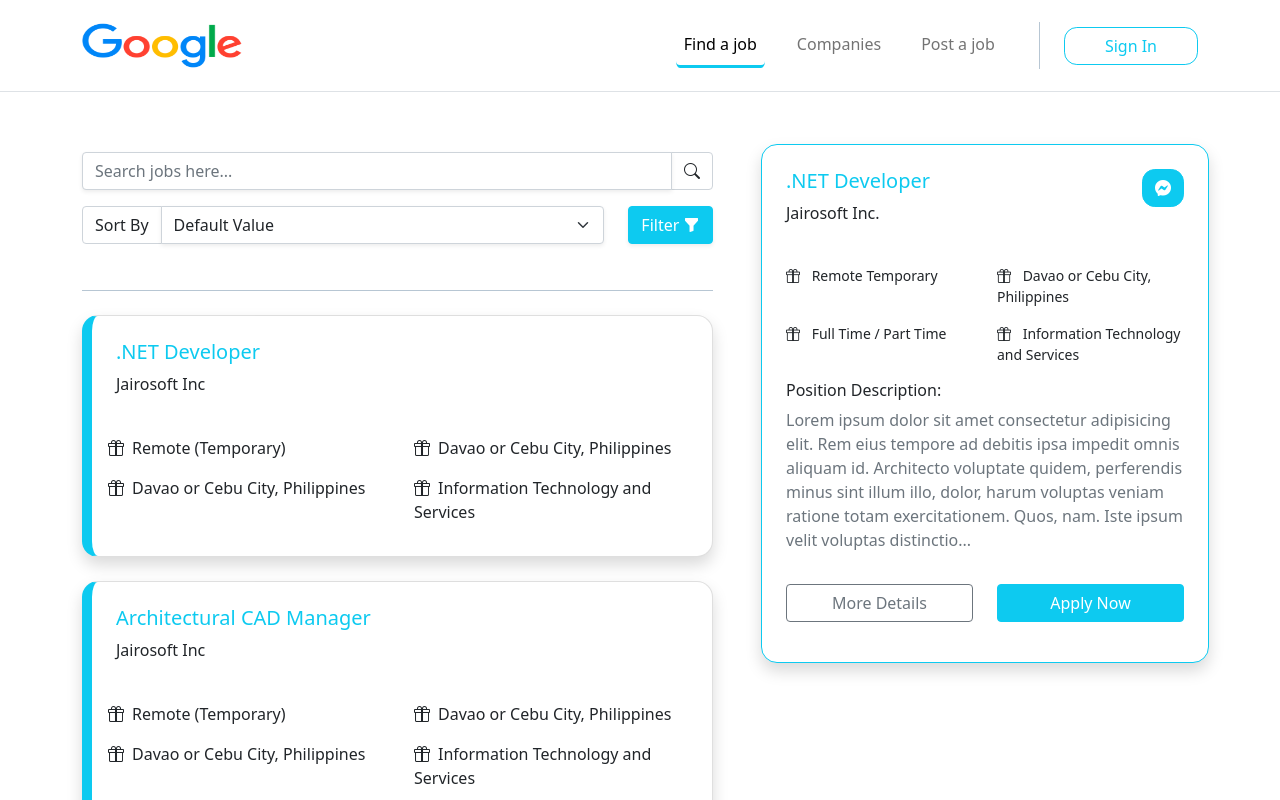
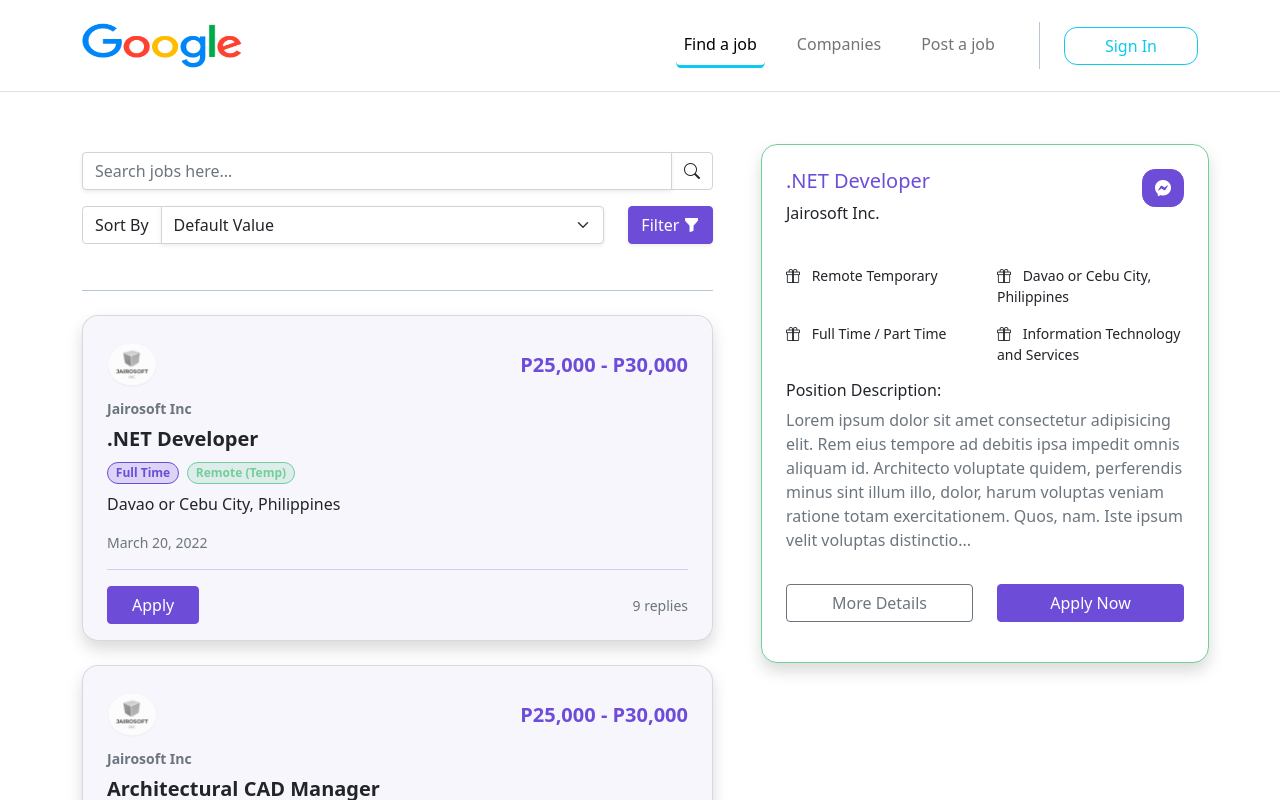
Before and after one commit to hansel-cmd/nextjs-jairocomponents, a Next.js app: page /listing in a window 1280 px wide. Shown: the top 800 px of the page. Built offline with nearby package versions, Linux system fonts and the light colour scheme.

Commit message:
updated long card styling

```diff
--- a/components/LongCard.js
+++ b/components/LongCard.js
@@ -1,26 +1,37 @@
-const LongCard = ({details,setJob}) => {
+const LongCard = ({ details, setJob }) => {
     return (
-        <div className="card rounded-5 border-highlight-left mb-4 shadow" role="button" onClick={setJob}>
-            <div className="card-header no-border-bottom bg-transparent pt-4 px-4">
-                <h5 className="text-info">{details.title}</h5>
-                <p className="fs-6">{details.company}</p>
-            </div>
-            <div className="card-body">
+        <div className="card rounded-5 bg-outline-primary-opacity-5 primary-hover mb-4 shadow" role="button" onClick={setJob}>
+            <div className="card-header no-border-bottom bg-transparent pt-4 px-4 pb-0">
+                <div className="row">
+                    <div className="col-12 d-flex align-items-center justify-content-between">
+                        <h5 className="text-info">
+                            <span className="navbar-brand">
+                                <img src="/logo2.png" alt="" width="50" height="50" />
+                            </span>
 
-                <div className="row">
-                    <div className="col-md-6">
-                        <p><span className="pe-2"><i className="bi bi-gift"></i></span>{details.workLocation}</p>
-                    </div>
-                    <div className="col-md-6">
-                        <p><span className="pe-2"><i className="bi bi-gift"></i></span>{details.companyLocation}</p>
+                        </h5>
+                        <h5 className="text-info fw-bold">
+                            P25,000 - P30,000
+                        </h5>
                     </div>
                 </div>
-                <div className="row">
-                    <div className="col-md-6">
-                        <p><span className="pe-2"><i className="bi bi-gift"></i></span>{details.companyLocation}</p>
+            </div>
+            <div className="card-body pt-0 px-4">
+                <p className="fs-7 mb-2 text-secondary fw-bold">{details.company}</p>
+                <h5 className="text-dark fw-bold">{details.title}</h5>
+                <div className="pb-2">
+                    <button className="badge bg-outline-primary-opacity-20 rounded-pill me-2">Full Time</button>
+                    <button className="badge bg-outline-info-opacity-20 rounded-pill me-2">Remote (Temp)</button>
+                </div>
+                <p className="text-dark">{details.companyLocation}</p>
+                <p className="fs-7 text-secondary">March 20, 2022</p>
+                <hr />
+                <div className="row align-items-center">
+                    <div className="col">
+                        <button type="button" className="btn btn-info px-4 rounded" data-bs-toggle="modal" data-bs-target="#apply_now_modal">Apply</button>
                     </div>
-                    <div className="col-md-6">
-                        <p><span className="pe-2"><i className="bi bi-gift"></i></span>{details.industry}</p>
+                    <div className="col-6">
+                        <p className="fs-7 text-secondary text-end mb-0">9 replies</p>
                     </div>
                 </div>
             </div>
```
Also changed, not shown: public/logo2.png (added), styles/globals.css.
